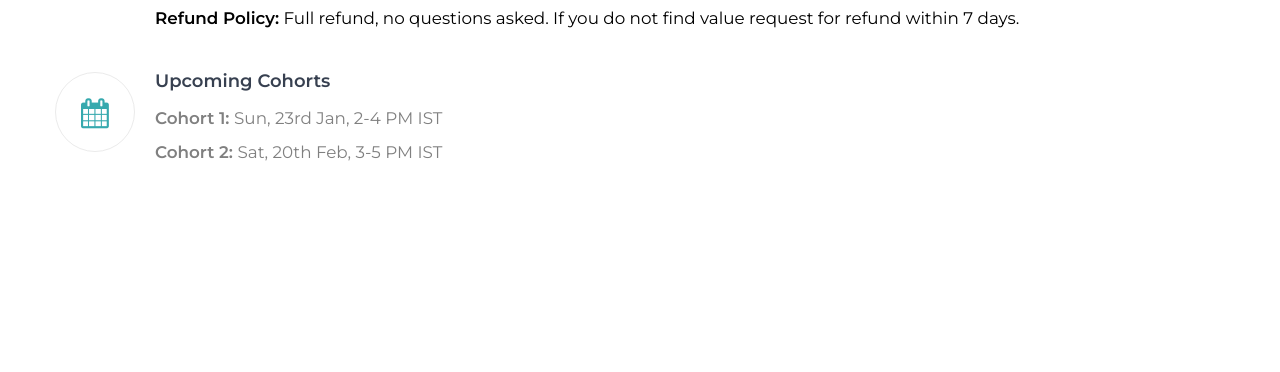
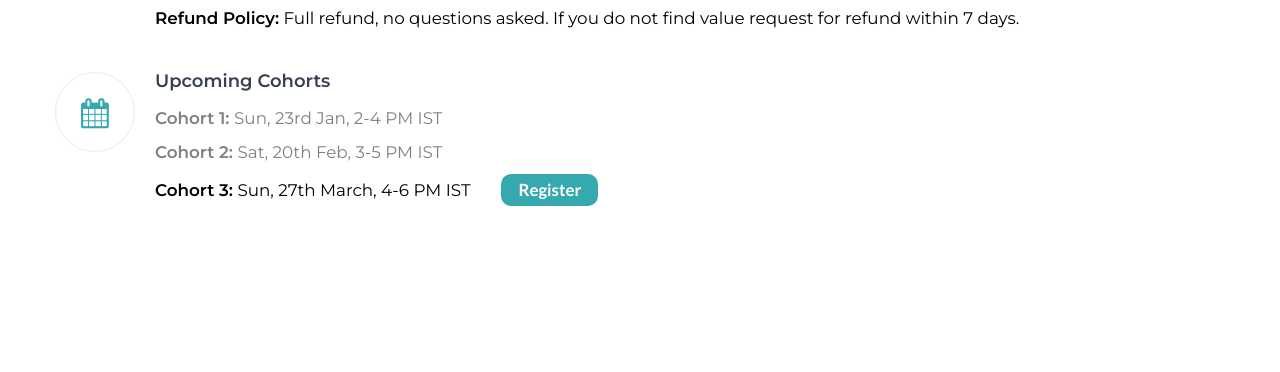
Before and after one commit to SaketSinha/SSHTMTE, a plain HTML site: page index.html in a window 1280 px wide. Shown: the part 4296-4668 px from the top of the page. Drawn offline with Linux system fonts and the light colour scheme.

Commit message:
Updated dates for workshop 2
Updated dates for workshop 2

```diff
--- a/index.html
+++ b/index.html
@@ -553,6 +553,7 @@
 								<h4>Upcoming Cohorts</h4>
 								<p  style="color:Grey; font-size:80%;"><b>Cohort 1: </b> Sun, 23rd Jan, 2-4 PM IST </p>
 								<p  style="color:Grey; font-size:80%;"><b>Cohort 2: </b> Sat, 20th Feb, 3-5 PM IST </p>
+								<p  style="color:black; font-size:80%;"><b>Cohort 3: </b> Sun, 27th March, 4-6 PM IST  &nbsp;&nbsp;&nbsp;&nbsp;&nbsp;&nbsp;<a class="main-button icon-button" href="https://rzp.io/l/4hLkvl2" target="_blank">Register</a></p>
 							</div>
 						</div>
 					</div>
```
